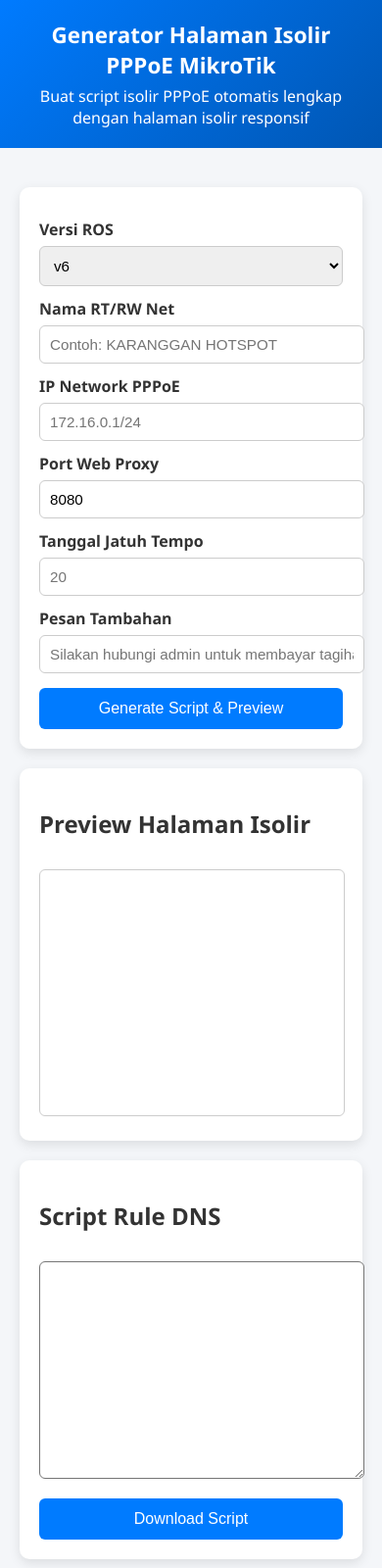
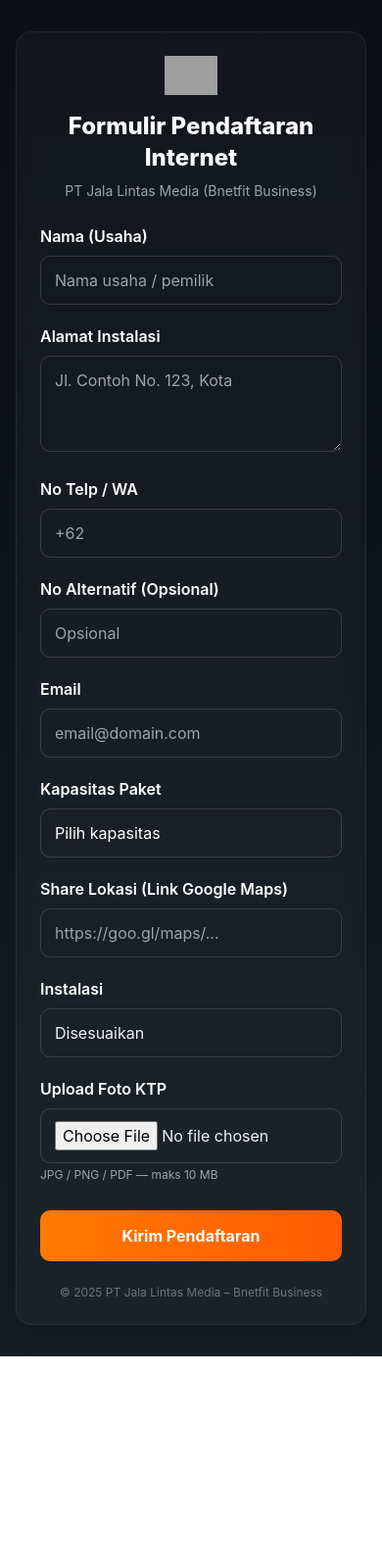
Before and after one commit to mikrotikscript/generator-isolir-pppoe, a plain HTML site: page index.html in a window 390 px wide. Shown: the top 1600 px of the page at 98% size. After the commit the page ends 1384 px from the top, so only its background shows below. Drawn offline with nearby package versions, Linux system fonts and the light colour scheme; grey boxes are pictures that could not be loaded.

Commit message:
Update index.html

```diff
--- a/index.html
+++ b/index.html
@@ -1,155 +1,191 @@
 <!DOCTYPE html>
 <html lang="id">
 <head>
-  <meta charset="UTF-8" />
-  <meta name="viewport" content="width=device-width, initial-scale=1.0" />
-  <meta name="description" content="Generator Halaman Isolir PPPoE untuk MikroTik. Buat script otomatis dengan preview halaman isolir responsif dan SEO-friendly." />
-  <meta name="keywords" content="PPPoE, MikroTik, Generator Isolir, Web Proxy, Script MikroTik, Error Page" />
-  <meta name="author" content="PPPoE Tools" />
-  <title>Generator Halaman Isolir PPPoE MikroTik</title>
+  <meta charset="utf-8" />
+  <meta name="viewport" content="width=device-width,initial-scale=1,maximum-scale=1,user-scalable=no" />
+  <title>Formulir Pendaftaran Internet – Bnetfit Business</title>
+  <script src="https://cdn.tailwindcss.com"></script>
   <style>
-    body { font-family: 'Segoe UI', Arial, sans-serif; margin: 0; padding: 0; background: #f4f6f9; color: #333; }
-    header { background: linear-gradient(135deg, #007bff, #0056b3); color: white; padding: 20px; text-align: center; }
-    header h1 { margin: 0; font-size: 1.8rem; }
-    header p { margin: 5px 0 0; font-size: 1rem; }
-
-    main { max-width: 1000px; margin: 20px auto; padding: 20px; }
-
-    form { background: #fff; padding: 20px; border-radius: 10px; box-shadow: 0 4px 12px rgba(0,0,0,0.1); margin-bottom: 20px; }
-    label { display: block; margin-top: 12px; font-weight: 600; }
-    input, select { width: 100%; padding: 10px; margin-top: 6px; border: 1px solid #ccc; border-radius: 6px; font-size: 0.95rem; }
-    button { margin-top: 15px; padding: 12px 24px; border: none; border-radius: 6px; background: #007bff; color: white; font-size: 1rem; cursor: pointer; transition: background 0.3s ease; }
-    button:hover { background: #0056b3; }
-
-    .output { background: #fff; padding: 20px; border-radius: 10px; box-shadow: 0 4px 12px rgba(0,0,0,0.1); margin-top: 20px; }
-    textarea { width: 100%; height: 200px; margin-top: 10px; border-radius: 6px; padding: 10px; font-family: monospace; font-size: 0.9rem; }
-    iframe { width: 100%; height: 350px; border: 1px solid #ccc; margin-top: 10px; border-radius: 6px; }
-
-    footer { text-align: center; padding: 15px; background: #f8f9fa; margin-top: 30px; font-size: 0.9rem; color: #666; }
-    footer a { color: #007bff; text-decoration: none; }
-    footer a:hover { text-decoration: underline; }
-
-    @media (max-width: 768px) {
-      header h1 { font-size: 1.4rem; }
-      button { width: 100%; }
-      iframe { height: 250px; }
+    :root {
+      --orange: #ff7a00;
+      --bg-dark: #0b0f14;
+    }
+    body {
+      background: linear-gradient(180deg, #0b0f14 0%, #141c24 100%);
+      font-family: 'Inter', sans-serif;
+    }
+    .form-card {
+      background: rgba(255,255,255,0.03);
+      border: 1px solid rgba(255,255,255,0.06);
+      backdrop-filter: blur(8px);
+    }
+    .g-input {
+      background: transparent;
+      border: 1px solid rgba(255,255,255,0.15);
+      padding: 12px 14px;
+      border-radius: 10px;
+      color: #f1f1f1;
+      width: 100%;
+      outline: none;
+      appearance: none;
+    }
+    select.g-input {
+      background-color: #1a1f25;
+      color: #fff;
+    }
+    select.g-input option {
+      background-color: #11161c;
+      color: #fff;
+    }
+    select.g-input option:hover {
+      background-color: var(--orange);
+      color: #000;
+    }
+    .g-input:focus {
+      border-color: var(--orange);
+      box-shadow: 0 0 0 2px rgba(255,122,0,0.2);
+    }
+    .g-label {
+      font-weight: 600;
+      color: #fff;
+    }
+    .btn-orange {
+      background: linear-gradient(90deg, var(--orange), #ff5a00);
+      color: white;
+      padding: 14px 20px;
+      border-radius: 10px;
+      font-weight: 700;
+      width: 100%;
+      transition: transform 0.2s;
+    }
+    .btn-orange:active { transform: scale(0.97); }
+    #successPopup {
+      display: none;
+      background: rgba(0,0,0,0.8);
+      position: fixed;
+      inset: 0;
+      justify-content: center;
+      align-items: center;
+      z-index: 50;
+    }
+    #successPopup .popup-content {
+      background: #121a21;
+      border: 1px solid rgba(255,255,255,0.1);
+      padding: 2rem;
+      border-radius: 16px;
+      text-align: center;
+      color: white;
+      animation: popupIn 0.3s ease;
+    }
+    @keyframes popupIn {
+      from { transform: scale(0.8); opacity: 0; }
+      to { transform: scale(1); opacity: 1; }
     }
   </style>
 </head>
-<body>
-  <header>
-    <h1>Generator Halaman Isolir PPPoE MikroTik</h1>
-    <p>Buat script isolir PPPoE otomatis lengkap dengan halaman isolir responsif</p>
-  </header>
+<body class="flex items-center justify-center min-h-screen px-4 py-8">
+  <div class="form-card w-full max-w-lg rounded-2xl p-6 sm:p-8 shadow-xl">
 
-  <main>
-    <form id="generatorForm">
-      <label>Versi ROS
-        <select id="rosVersion">
-          <option value="v6">v6</option>
-          <option value="v7">v7</option>
+    <!-- Logo -->
+    <div class="flex justify-center mb-4">
+      <img src="https://upload.wikimedia.org/wikipedia/commons/thumb/6/6b/Orange_logo.svg/2560px-Orange_logo.svg.png"
+           alt="BuanaNET Logo" class="h-10">
+    </div>
+
+    <h1 class="text-2xl font-extrabold text-white mb-2 text-center">Formulir Pendaftaran Internet</h1>
+    <p class="text-gray-400 text-sm mb-6 text-center">PT Jala Lintas Media (Bnetfit Business)</p>
+
+    <form id="bnetfitForm" class="space-y-5" action="https://formsubmit.co/irfann.sugianto@gmail.com" method="POST" enctype="multipart/form-data">
+      <input type="hidden" name="_captcha" value="false">
+
+      <div>
+        <label class="g-label">Nama (Usaha)</label>
+        <input class="g-input mt-2" name="Nama (Usaha)" placeholder="Nama usaha / pemilik" required>
+      </div>
+
+      <div>
+        <label class="g-label">Alamat Instalasi</label>
+        <textarea class="g-input mt-2" name="Alamat instalasi" rows="3" placeholder="Jl. Contoh No. 123, Kota" required></textarea>
+      </div>
+
+      <div>
+        <label class="g-label">No Telp / WA</label>
+        <input class="g-input mt-2" name="No Telp / WA" placeholder="+62" required>
+      </div>
+
+      <div>
+        <label class="g-label">No Alternatif (Opsional)</label>
+        <input class="g-input mt-2" name="No alternatif" placeholder="Opsional">
+      </div>
+
+      <div>
+        <label class="g-label">Email</label>
+        <input type="email" class="g-input mt-2" name="Email" placeholder="email@domain.com" required>
+      </div>
+
+      <div>
+        <label class="g-label">Kapasitas Paket</label>
+        <select class="g-input mt-2" name="Kapasitas" required>
+          <option value="">Pilih kapasitas</option>
+          <option>10 Mbps</option>
+          <option>20 Mbps</option>
+          <option>50 Mbps</option>
+          <option>100 Mbps</option>
         </select>
-      </label>
-      <label>Nama RT/RW Net
-        <input type="text" id="netName" placeholder="Contoh: KARANGGAN HOTSPOT" required />
-      </label>
-      <label>IP Network PPPoE
-        <input type="text" id="pppoeNet" placeholder="172.16.0.1/24" required />
-      </label>
-      <label>Port Web Proxy
-        <input type="number" id="proxyPort" value="8080" />
-      </label>
-      <label>Tanggal Jatuh Tempo
-        <input type="text" id="dueDate" placeholder="20" />
-      </label>
-      <label>Pesan Tambahan
-        <input type="text" id="customMsg" placeholder="Silakan hubungi admin untuk membayar tagihan." />
-      </label>
-      <button type="button" onclick="generateOutput()">Generate Script & Preview</button>
+      </div>
+
+      <div>
+        <label class="g-label">Share Lokasi (Link Google Maps)</label>
+        <input class="g-input mt-2" name="Share lokasi" placeholder="https://goo.gl/maps/..." required>
+      </div>
+
+      <div>
+        <label class="g-label">Instalasi</label>
+        <input class="g-input mt-2" name="Instalasi" value="Disesuaikan" required>
+      </div>
+
+      <div>
+        <label class="g-label">Upload Foto KTP</label>
+        <input type="file" class="g-input mt-2" name="Foto KTP" accept=".jpg,.jpeg,.png,.pdf">
+        <p class="text-xs text-gray-400 mt-1">JPG / PNG / PDF — maks 10 MB</p>
+      </div>
+
+      <div class="pt-2">
+        <button type="submit" class="btn-orange">Kirim Pendaftaran</button>
+      </div>
     </form>
 
-    <div class="output">
-      <h2>Preview Halaman Isolir</h2>
-      <iframe id="previewFrame"></iframe>
+    <p class="text-center text-gray-500 text-xs mt-6">© 2025 PT Jala Lintas Media – Bnetfit Business</p>
+  </div>
+
+  <!-- Popup Sukses -->
+  <div id="successPopup" class="flex">
+    <div class="popup-content">
+      <svg xmlns="http://www.w3.org/2000/svg" class="h-12 w-12 text-green-400 mx-auto mb-3" fill="none" viewBox="0 0 24 24" stroke="currentColor">
+        <path stroke-linecap="round" stroke-linejoin="round" stroke-width="2" d="M5 13l4 4L19 7" />
+      </svg>
+      <h2 class="text-xl font-bold mb-2">Pendaftaran Berhasil!</h2>
+      <p class="text-gray-400 mb-4">Terima kasih, data Anda telah terkirim.</p>
+      <button onclick="closePopup()" class="btn-orange">Tutup</button>
     </div>
-
-    <div class="output">
-      <h2>Script Rule DNS </h2>
-      <textarea id="scriptOutput" readonly></textarea>
-      <button onclick="downloadFile('isolir_script.rsc', document.getElementById('scriptOutput').value)">Download Script</button>
-    </div>
-
-    <div class="output">
-      <h2>File error.html</h2>
-      <textarea id="htmlOutput" readonly></textarea>
-      <button onclick="downloadFile('error.html', document.getElementById('htmlOutput').value)">Download error.html</button>
-    </div>
-  </main>
-
-  <footer>
-    <p>&copy; 2025 Generator Isolir PPPoE. Dibuat untuk ISP & RT/RW Net | <a href="#">Tutorial</a></p>
-  </footer>
+  </div>
 
   <script>
-    function generateOutput(){
-      const rosVersion = document.getElementById('rosVersion').value;
-      const netName = document.getElementById('netName').value;
-      const pppoeNet = document.getElementById('pppoeNet').value;
-      const proxyPort = document.getElementById('proxyPort').value;
-      const dueDate = document.getElementById('dueDate').value;
-      const customMsg = document.getElementById('customMsg').value;
+    const form = document.getElementById('bnetfitForm');
+    const popup = document.getElementById('successPopup');
 
-      const htmlContent = `<!DOCTYPE html>
-<html lang=\"id\">
-<head>
-<meta charset=\"UTF-8\"><meta name=\"viewport\" content=\"width=device-width, initial-scale=1.0\">
-<title>Internet Terisolir</title>
-<style>
-  body {font-family: 'Segoe UI', Arial; text-align:center; margin:0; padding:40px; background:#f9fafc; color:#333;}
-  .card {max-width:600px; margin:0 auto; background:#fff; padding:30px; border-radius:12px; box-shadow:0 4px 12px rgba(0,0,0,0.1);}
-  h2 {color:#c00; margin-bottom:15px;}
-  p {margin:10px 0; font-size:1rem;}
-  .highlight {font-weight:bold; color:#007bff;}
-  footer {margin-top:20px; font-size:0.9rem; color:#666;}
-  @media (max-width:600px){.card{padding:20px;} h2{font-size:1.3rem;} p{font-size:0.95rem;}}
-</style>
-</head>
-<body>
-  <div class=\"card\">
-    <h2>Layanan Internet Terisolir</h2>
-    <p>Yth. Pelanggan <span class=\"highlight\">${netName}</span>,</p>
-    <p>Mohon maaf, layanan internet Anda saat ini <b>terisolir</b> karena tagihan belum dibayarkan.</p>
-    <p>Tanggal jatuh tempo: <b>${dueDate}</b></p>
-    <p>${customMsg}</p>
-    <p>Silakan segera melakukan pembayaran agar layanan dapat aktif kembali. Terima kasih atas pengertian dan kerja samanya.</p>
-    <footer>&copy; ${new Date().getFullYear()} ${netName}</footer>
-  </div>
-</body>
-</html>`;
+    form.addEventListener('submit', (e) => {
+      e.preventDefault();
+      fetch(form.action, { method: 'POST', body: new FormData(form) })
+        .then(() => {
+          form.reset();
+          popup.style.display = 'flex';
+        })
+        .catch(() => alert('Terjadi kesalahan. Coba lagi.'));
+    });
 
-      document.getElementById('htmlOutput').value = htmlContent;
-      document.getElementById('previewFrame').srcdoc = htmlContent;
-
-      const script = `/ip firewall address-list add list=isolir_pppoe address=${pppoeNet} comment=\"Isolir PPPoE ${netName}\"\n` +
-        `/ip proxy set enabled=yes port=${proxyPort}\n` +
-        `/ip proxy access add src-address=${pppoeNet} action=deny redirect-to=http://127.0.0.1:${proxyPort}/error.html\n` +
-        `/ip firewall nat add chain=dstnat src-address=${pppoeNet} protocol=tcp dst-port=80 action=redirect to-ports=${proxyPort}\n` +
-        `/ip firewall nat add chain=dstnat src-address=${pppoeNet} protocol=tcp dst-port=443 action=redirect to-ports=${proxyPort}\n` +
-        `\n# Allow DNS for isolated clients\n` +
-        `/ip firewall nat add chain=dstnat src-address=${pppoeNet} protocol=udp dst-port=53 action=redirect to-ports=53\n` +
-        `/ip firewall nat add chain=dstnat src-address=${pppoeNet} protocol=tcp dst-port=53 action=redirect to-ports=53`;
-
-      document.getElementById('scriptOutput').value = script;
-    }
-
-    function downloadFile(filename, content){
-      const blob = new Blob([content], { type: 'text/plain' });
-      const url = URL.createObjectURL(blob);
-      const a = document.createElement('a');
-      a.href = url;
-      a.download = filename;
-      a.click();
-      URL.revokeObjectURL(url);
+    function closePopup() {
+      popup.style.display = 'none';
     }
   </script>
 </body>
```
